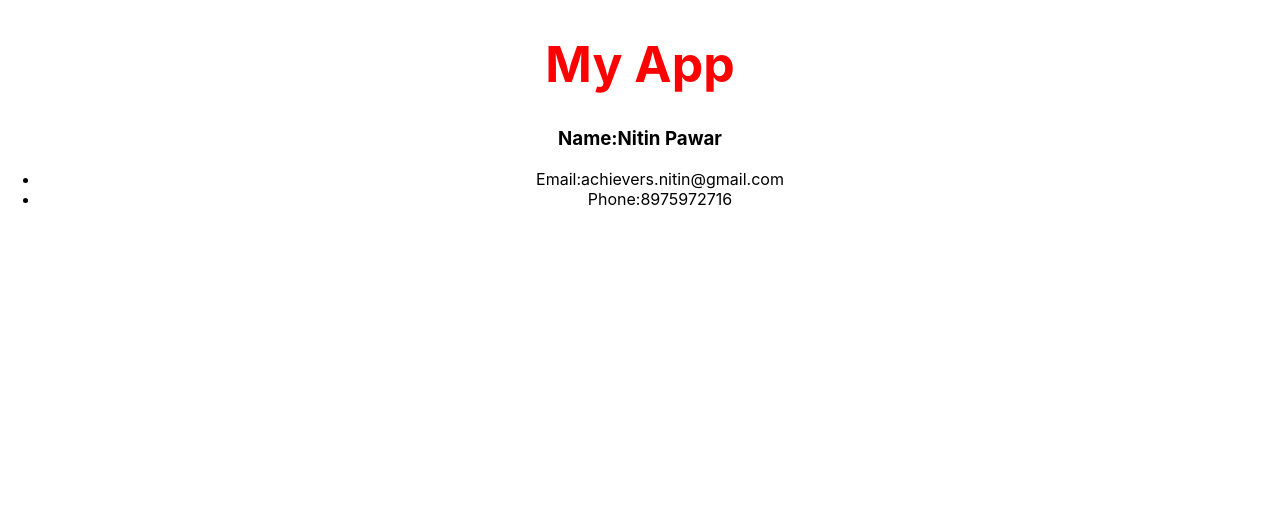
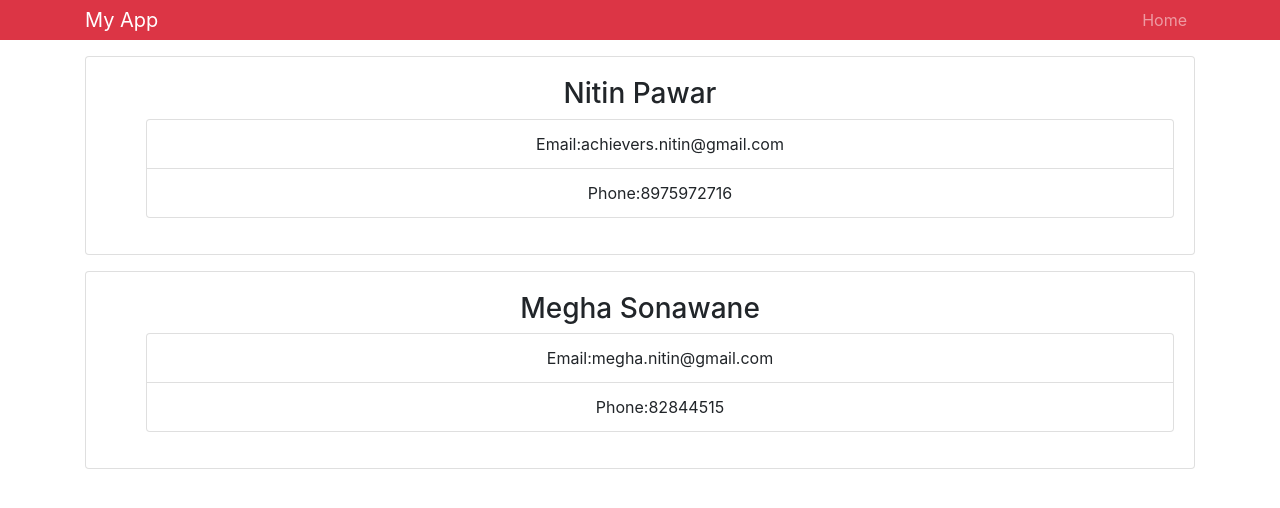
Before and after one commit to npnitin/ContactManager-ReactApp, a React (Create React App) app: page / in a window 1280 px wide. Shown: the top 508 px of the page. Built offline with nearby package versions, Linux system fonts and the light colour scheme.

Commit message:
adds boostrap dependenyc and styling in th app

```diff
--- a/package.json
+++ b/package.json
@@ -3,6 +3,7 @@
   "version": "0.1.0",
   "private": true,
   "dependencies": {
+    "bootstrap": "^4.2.1",
     "react": "^16.8.1",
     "react-dom": "^16.8.1",
     "react-scripts": "2.1.3"
--- a/src/App.js
+++ b/src/App.js
@@ -1,5 +1,6 @@
 import React, { Component } from 'react';
 import './App.css';
+import 'bootstrap/dist/css/bootstrap.min.css';
 import Header from './components/Header';
 import Contact from './components/Contact';
 
@@ -8,7 +9,10 @@ class App extends Component {
     return (
       <div className="App">
        <Header/>
-       <Contact name="Nitin Pawar" email="achievers.nitin@gmail.com" phone="8975972716"/>
+       <div className="container">
+          <Contact name="Nitin Pawar" email="achievers.nitin@gmail.com" phone="8975972716"/>
+          <Contact name="Megha Sonawane" email="megha.nitin@gmail.com" phone="82844515"/>
+       </div>
       </div>
     );
   }
--- a/src/components/Contact.js
+++ b/src/components/Contact.js
@@ -5,13 +5,13 @@ class Contact extends Component {
   render() {
     const{name,email,phone}=this.props;
     return (
-      <div>
-         <h3>Name:{name}</h3>
-        <ul>
-            <li>Email:{email}</li>
-            <li>Phone:{phone}</li>
-            </ul>
-      </div>
+        <div className="card card-body mb-3">
+          <h3>{name}</h3>
+          <ul className="liit-group">
+              <li className="list-group-item">Email:{email}</li>
+              <li className="list-group-item">Phone:{phone}</li>
+              </ul>
+        </div>
     )
   }
 }
--- a/src/components/Header.js
+++ b/src/components/Header.js
@@ -4,7 +4,22 @@ import PropTypes from 'prop-types'
 function Header(props) {
   return (
     <div>
-      <h1 style={headingStyle}>{props.title}</h1>
+      <nav className="navbar navbar-expand-sm navbar-dark bg-danger mb-3 py-0">
+        <div className="container">
+          <a href="/" className="navbar-brand">
+            {props.title}
+          </a>
+          <div>
+              <ul className="navbar-nav mr-auto">
+                <li className="nav-item">
+                  <a href="/" className="nav-link">
+                    Home
+                  </a>
+                </li>
+              </ul>
+          </div>
+        </div>
+      </nav>
     </div>
   )
 }
```
Also changed, not shown: src/help.txt (added), 1 other file (tests, documents, lock files or other folders).
